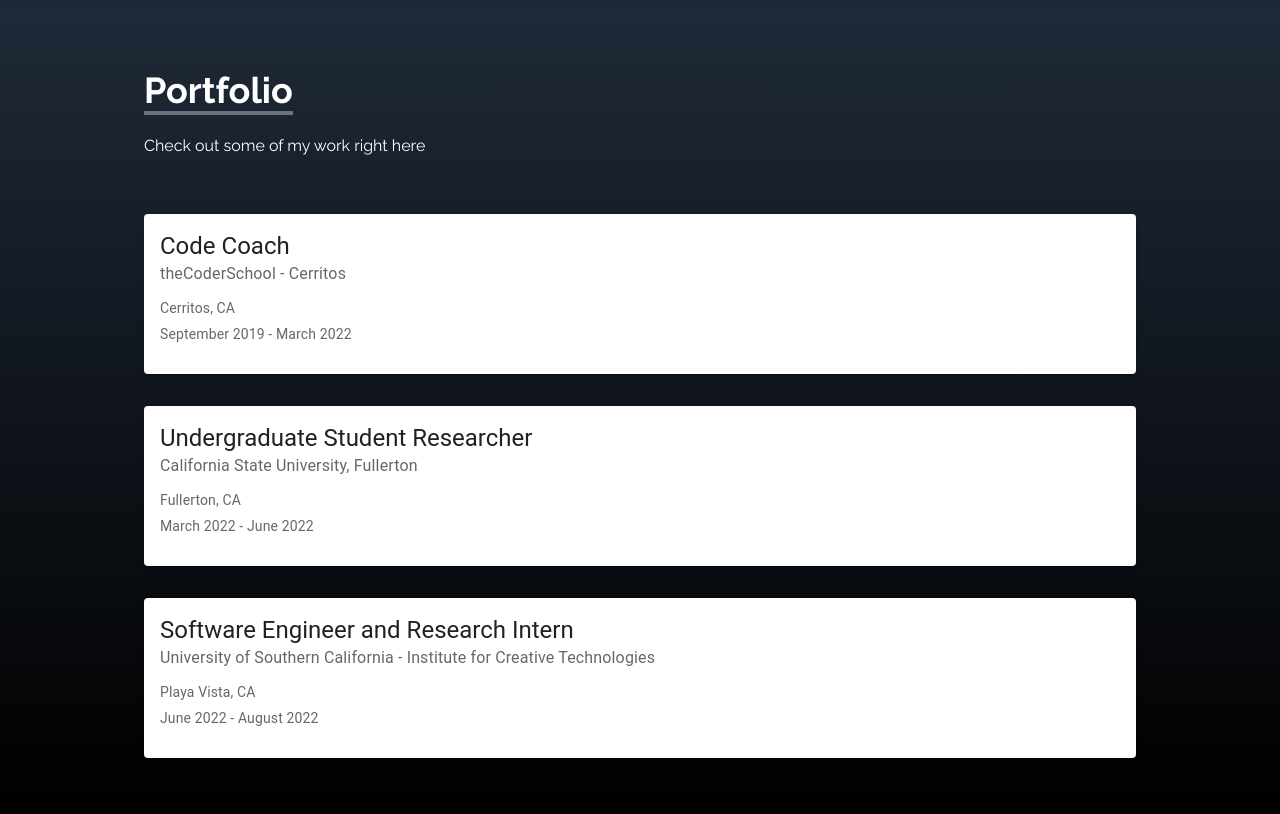
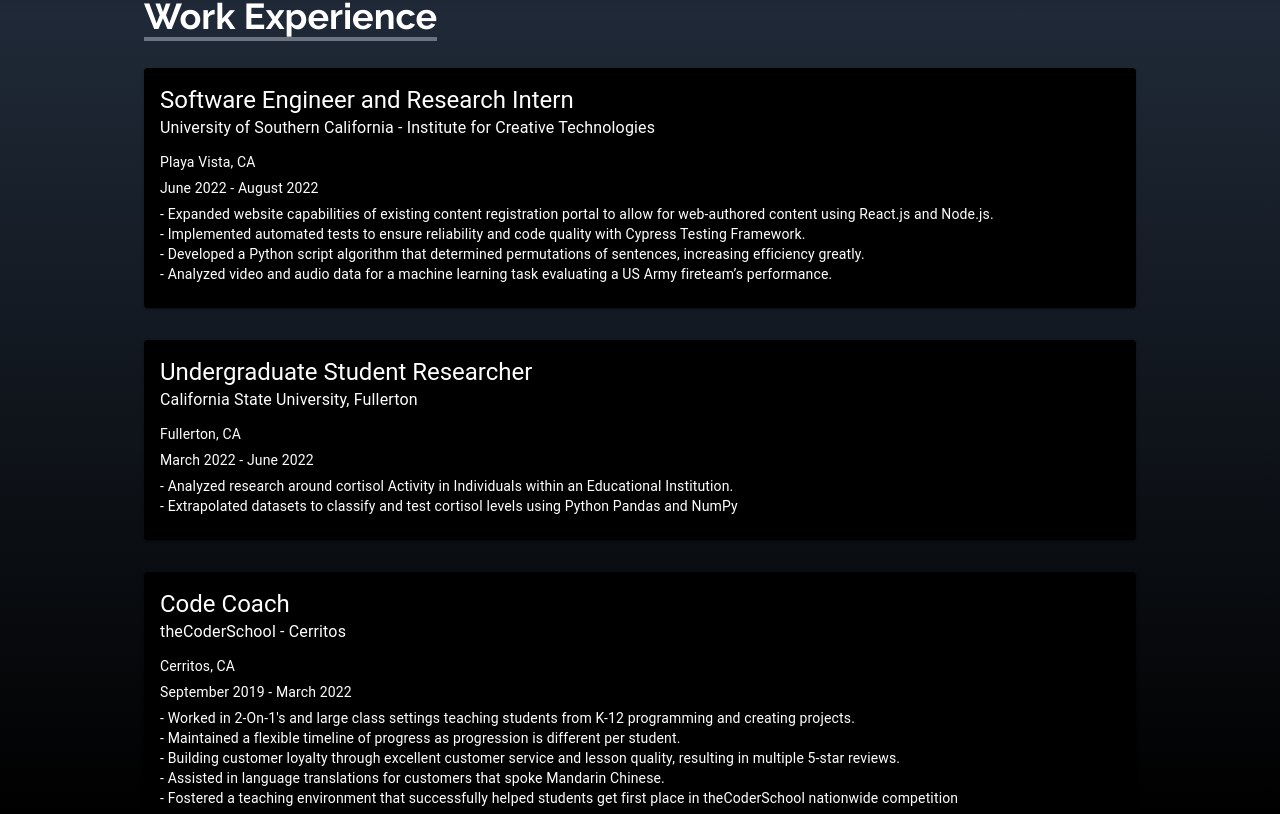
Before and after one commit to jllewis11/jllewis11.github.io, a React (Create React App) app: page / in a window 1280 px wide. Shown: the part 786-1600 px from the top of the page. Built offline with nearby package versions, Linux system fonts and the light colour scheme.

Commit message:
Updated coloring

```diff
--- a/src/components/Work.jsx
+++ b/src/components/Work.jsx
@@ -9,16 +9,17 @@
 const workexp = [
   {
     id: 1,
-    title: 'Code Coach',
-    company: 'theCoderSchool - Cerritos',
-    location: 'Cerritos, CA',
-    date: 'September 2019 - March 2022',
-    description:[
-      "- Worked in 2-On-1's and large class settings teaching students from K-12 programming and creating projects.",
-      '- Maintained a flexible timeline of progress as progression is different per student.',
-      '- Building customer loyalty through excellent customer service and lesson quality, resulting in multiple 5-star reviews.',
-      '- Assisted in language translations for customers that spoke Mandarin Chinese.',
-      '- Fostered a teaching environment that successfully helped students get first place in theCoderSchool nationwide competition']
+    title: 'Software Engineer and Research Intern',
+    company:
+      'University of Southern California - Institute for Creative Technologies',
+    location: 'Playa Vista, CA',
+    date: 'June 2022 - August 2022',
+    description: [
+      '- Expanded website capabilities of existing content registration portal to allow for web-authored content using React.js and Node.js.',
+      '- Implemented automated tests to ensure reliability and code quality with Cypress Testing Framework.',
+      '- Developed a Python script algorithm that determined permutations of sentences, increasing efficiency greatly.',
+      '- Analyzed video and audio data for a machine learning task evaluating a US Army fireteam’s performance.'
+    ]
   },
   {
     id: 2,
@@ -26,22 +27,24 @@
     company: 'California State University, Fullerton',
     location: 'Fullerton, CA',
     date: 'March 2022 - June 2022',
-    description:[
+    description: [
       '- Analyzed research around cortisol Activity in Individuals within an Educational Institution.',
-      '- Extrapolated datasets to classify and test cortisol levels using Python Pandas and NumPy']
+      '- Extrapolated datasets to classify and test cortisol levels using Python Pandas and NumPy'
+    ]
   },
   {
     id: 3,
-    title: 'Software Engineer and Research Intern',
-    company:
-      'University of Southern California - Institute for Creative Technologies',
-    location: 'Playa Vista, CA',
-    date: 'June 2022 - August 2022',
-    description:[
-      '- Expanded website capabilities of existing content registration portal to allow for web-authored content using React.js and Node.js.',
-      '- Implemented automated tests to ensure reliability and code quality with Cypress Testing Framework.',
-      '- Developed a Python script algorithm that determined permutations of sentences, increasing efficiency greatly.',
-      '- Analyzed video and audio data for a machine learning task evaluating a US Army fireteam’s performance.']
+    title: 'Code Coach',
+    company: 'theCoderSchool - Cerritos',
+    location: 'Cerritos, CA',
+    date: 'September 2019 - March 2022',
+    description: [
+      "- Worked in 2-On-1's and large class settings teaching students from K-12 programming and creating projects.",
+      '- Maintained a flexible timeline of progress as progression is different per student.',
+      '- Building customer loyalty through excellent customer service and lesson quality, resulting in multiple 5-star reviews.',
+      '- Assisted in language translations for customers that spoke Mandarin Chinese.',
+      '- Fostered a teaching environment that successfully helped students get first place in theCoderSchool nationwide competition'
+    ]
   }
 ]
 
@@ -50,29 +53,35 @@
     <div className="grid sm:grid-cols-2 md:grid-cols-1 gap-8 px-12 sm:px-0">
       {workexp.map(({ id, title, company, location, date, description }) => (
         <div key={id}>
-          <Card sx={{ minWidth: 275 }}>
+          <Card sx={{ minWidth: 275 }} style={{backgroundColor: "black"}}>
             <CardContent>
-              <Typography variant="h5" component="div">
+              <Typography variant="h5" component="div" color="white">
                 {title}
               </Typography>
-              <Typography sx={{ mb: 1.5 }} color="text.secondary">
+              <Typography sx={{ mb: 1.5 }} color="white">
                 {company}
               </Typography>
               <Typography
                 sx={{ fontSize: 14 }}
-                color="text.secondary"
+                color="white"
                 gutterBottom
               >
                 {location}
               </Typography>
               <Typography
                 sx={{ fontSize: 14 }}
-                color="text.secondary"
+                color="white"
                 gutterBottom
               >
                 {date}
               </Typography>
-              <Typography variant="body2">{description.map(({d}) => {d})}</Typography>
+              <Typography variant="body2" color="white">
+                {description.map(d => {
+                  return(
+                  <div key={d}> {d}</div>
+                  )
+                })}
+              </Typography>
             </CardContent>
           </Card>
         </div>
@@ -84,15 +93,14 @@
 const WorkExperience = () => {
   return (
     <div
-      name="portfolio"
+      name="Work-Experience"
       className="bg-gradient-to-b from-gray-800 to-black w-full text-white md:h-screen"
     >
       <div className="max-w-screen-lg p-4 mx-auto flex flex-col justify-center w-full h-full">
         <div className="pb-8">
           <p className="text-4xl font-bold inline border-b-4 border-gray-500">
-            Portfolio
+            Work Experience
           </p>
-          <p className="py-6">Check out some of my work right here</p>
         </div>
 
         {card()}
```
